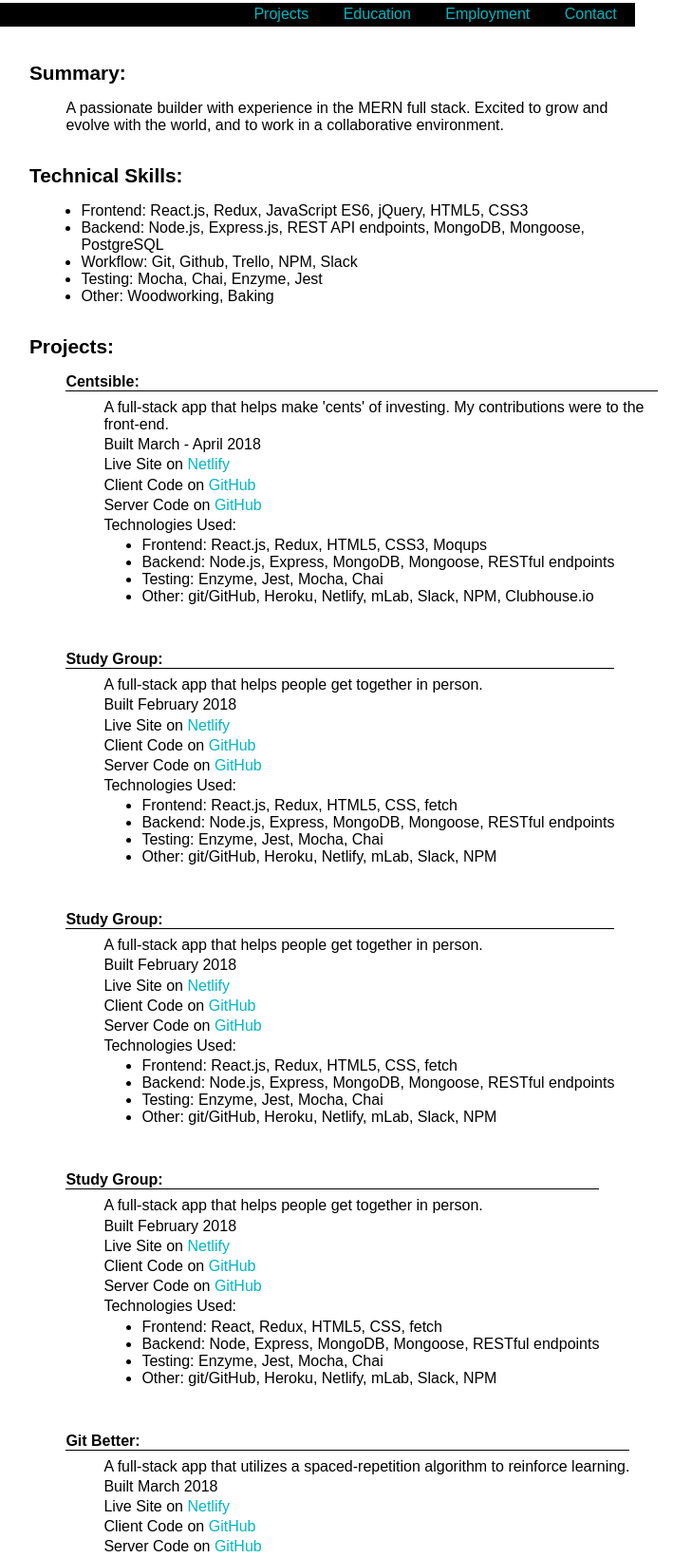
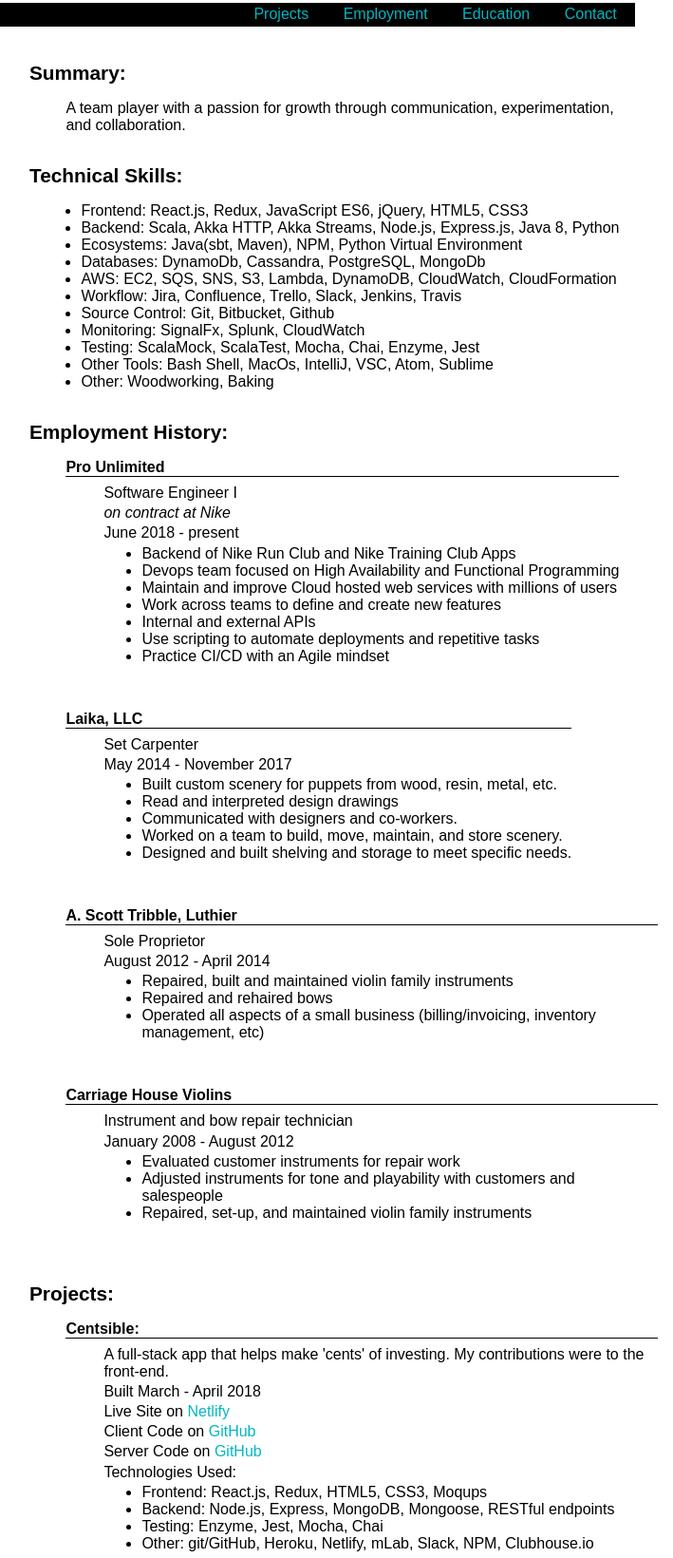
Before and after one commit to ASTribble/resume, a website: page index.html in a window 1280 px wide. Shown: the part 95-1735 px from the top of the page at 95% size, without its empty margins (259-968 px from the left). Drawn offline with Linux system fonts and the light colour scheme; a web font is replaced by a local one.

Commit message:
Initial adjustment for Nike job

```diff
--- a/index.css
+++ b/index.css
@@ -100,6 +100,10 @@
 dd {
   font-weight: normal;
   margin-bottom: .2em;
+}
+
+.italics {
+  font-style: italic;
 }
 
 dd ul {
--- a/index.html
+++ b/index.html
@@ -18,7 +18,7 @@
         A. Scott Tribble.
       </h1>
       <p>
-      Full Stack Web Developer
+        Software Engineer
       </p>
     </section>
     <nav class="menu">
@@ -27,10 +27,10 @@
           <a href="#projects">Projects</a>
         </li>
         <li>
-          <a href="#education">Education</a>
+          <a href="#employment">Employment</a>
         </li>
         <li>
-          <a href="#employment">Employment</a>
+          <a href="#education">Education</a>
         </li>
         <li>
           <a href="#contact">Contact</a>
@@ -42,7 +42,7 @@
       <section id="summary">
         <h2>Summary:</h2>
         <p>
-      A passionate builder with experience in the MERN full stack. Excited to grow and evolve with the world, and to work in a collaborative environment.
+          A team player with a passion for growth through communication, experimentation, and collaboration.
         </p>
       </section>
 
@@ -50,11 +50,78 @@
         <h2>Technical Skills:</h2>
         <ul>
           <li>Frontend: React.js, Redux, JavaScript ES6, jQuery, HTML5, CSS3</li>
-      <li>Backend: Node.js, Express.js, REST API endpoints, MongoDB, Mongoose, PostgreSQL</li>
-      <li>Workflow: Git, Github, Trello, NPM, Slack</li>
-      <li>Testing: Mocha, Chai, Enzyme, Jest</li>
+          <li>Backend: Scala, Akka HTTP, Akka Streams, Node.js, Express.js, Java 8, Python</li>
+          <li>Ecosystems: Java(sbt, Maven), NPM, Python Virtual Environment </li>
+          <li>Databases: DynamoDb, Cassandra, PostgreSQL, MongoDb</li>
+          <li>AWS: EC2, SQS, SNS, S3, Lambda, DynamoDB, CloudWatch, CloudFormation</li>
+          <li>Workflow: Jira, Confluence, Trello, Slack, Jenkins, Travis</li>
+          <li>Source Control: Git, Bitbucket, Github</li>
+          <li>Monitoring: SignalFx, Splunk, CloudWatch</li>
+          <li>Testing: ScalaMock, ScalaTest, Mocha, Chai, Enzyme, Jest</li>
+          <li>Other Tools: Bash Shell, MacOs, IntelliJ, VSC, Atom, Sublime</li>
           <li>Other: Woodworking, Baking</li>
         </ul>
+      </section>
+
+      <section id="employment">
+        <h2>Employment History:</h2>
+
+        <dl>
+          <dt>Pro Unlimited</dt>
+          <dd>Software Engineer I</dd>
+          <dd class='italics'>on contract at Nike</dd>
+          <dd>June 2018 - present</dd>
+          <dd>
+            <ul>
+              <li>Backend of Nike Run Club and Nike Training Club Apps</li>
+              <li>Devops team focused on High Availability and Functional Programming</li>
+              <li>Maintain and improve Cloud hosted web services with millions of users</li>
+              <li>Work across teams to define and create new features</li>
+              <li>Internal and external APIs</li>
+              <li>Use scripting to automate deployments and repetitive tasks</li>
+              <li>Practice CI/CD with an Agile mindset</li>
+            </ul>
+          </dd>
+        </dl>
+
+        <dl>
+          <dt>Laika, LLC</dt>
+          <dd>Set Carpenter</dd>
+          <dd>May 2014 - November 2017</dd>
+          <dd>
+            <ul>
+              <li>Built custom scenery for puppets from wood, resin, metal, etc.</li>
+              <li>Read and interpreted design drawings</li>
+              <li>Communicated with designers and co-workers.</li>
+              <li>Worked on a team to build, move, maintain, and store scenery.</li>
+              <li>Designed and built shelving and storage to meet specific needs.</li>
+            </ul>
+          </dd>
+        </dl>
+        <dl>
+          <dt>A. Scott Tribble, Luthier</dt>
+          <dd>Sole Proprietor</dd>
+          <dd>August 2012 - April 2014</dd>
+          <dd>
+            <ul>
+              <li>Repaired, built and maintained violin family instruments</li>
+              <li>Repaired and rehaired bows</li>
+              <li>Operated all aspects of a  small business (billing/invoicing, inventory management, etc)</li>
+            </ul>
+          </dd>
+        </dl>
+        <dl>
+          <dt>Carriage House Violins</dt>
+          <dd>Instrument and bow repair technician</dd>
+          <dd>January 2008 - August 2012</dd>
+          <dd>
+            <ul>
+              <li>Evaluated customer instruments for repair work</li>
+              <li>Adjusted instruments for tone and playability with customers and salespeople</li>
+              <li>Repaired, set-up, and maintained violin family instruments</li>
+            </ul>
+          </dd>
+        </dl>
       </section>
 
       <section id="projects">
@@ -121,67 +188,7 @@
             </ul>
           </dd>
         </dl>
-    <dl>
-      <dt>Study Group:</dt>
-      <dd>A full-stack app that helps people get together in person.</dd>
-      <dd>Built February 2018</dd>
-      <dd class='code-link'>Live Site on
-        <a href='https://study-group.netlify.com/' target='_blank'>Netlify</a>
-      </dd>
-      <dd class='code-link'>Client Code on
-        <a href='https://github.com/ASTribble/StudyGroup-client' target='_blank'>GitHub</a>
-      </dd>
-        <dd class='code-link'>Server Code on
-          <a href='https://github.com/ASTribble/StudyGroup-server' target='_blank'>GitHub</a>
-        </dd>
-      <dd>Technologies Used:
-        <ul>
-          <li>
-             Frontend: React.js, Redux, HTML5, CSS, fetch
-          </li>
-          <li>
-             Backend: Node.js, Express, MongoDB, Mongoose, RESTful endpoints
-          </li>
-          <li>
-             Testing: Enzyme, Jest, Mocha, Chai
-          </li>
-          <li>
-            Other: git/GitHub, Heroku, Netlify, mLab, Slack, NPM
-          </li>
-        </ul>
-      </dd>
-    </dl>
-    <dl>
-      <dt>Study Group:</dt>
-      <dd>A full-stack app that helps people get together in person.</dd>
-      <dd>Built February 2018</dd>
-      <dd class='code-link'>Live Site on
-        <a href='https://study-group.netlify.com/' target='_blank'>Netlify</a>
-      </dd>
-      <dd class='code-link'>Client Code on
-        <a href='https://github.com/ASTribble/StudyGroup-client' target='_blank'>GitHub</a>
-      </dd>
-        <dd class='code-link'>Server Code on
-          <a href='https://github.com/ASTribble/StudyGroup-server' target='_blank'>GitHub</a>
-        </dd>
-      <dd>Technologies Used:
-        <ul>
-          <li>
-             Frontend: React, Redux, HTML5, CSS, fetch
-          </li>
-          <li>
-             Backend: Node, Express, MongoDB, Mongoose, RESTful endpoints
-          </li>
-          <li>
-             Testing: Enzyme, Jest, Mocha, Chai
-          </li>
-          <li>
-            Other: git/GitHub, Heroku, Netlify, mLab, Slack, NPM
-          </li>
-        </ul>
-      </dd>
-    </dl>
-
+    <!--
         <dl>
           <dt>Git Better:</dt>
           <dd>A full-stack app that utilizes a spaced-repetition algorithm to reinforce learning.</dd>
@@ -211,7 +218,7 @@
               </li>
             </ul>
           </dd>
-    </dl>
+        </dl> -->
 
           <!-- <dl>
             <dt>Song Cellar:</dt>
@@ -319,49 +326,6 @@
         </dl>
     </section>
 
-    <section id="employment">
-      <h2>Employment History:</h2>
-
-      <dl>
-        <dt>Laika, LLC</dt>
-        <dd>Set Carpenter</dd>
-        <dd>May 2014 - November 2017</dd>
-        <dd>
-          <ul>
-            <li> Built custom scenery for puppets from wood, resin, metal, etc.</li>
-            <li>Read and interpreted design drawings</li>
-            <li>Communicated with designers and co-workers.</li>
-            <li> Worked on a team to build, move, maintain, and store scenery.</li>
-            <li>Designed and built shelving and storage to meet specific needs.</li>
-          </ul>
-        </dd>
-      </dl>
-      <dl>
-        <dt>A. Scott Tribble, Luthier</dt>
-        <dd>Sole Proprietor</dd>
-        <dd>August 2012 - April 2014</dd>
-        <dd>
-          <ul>
-            <li>Repaired, built and maintained violin family instruments</li>
-            <li>Repaired and rehaired bows</li>
-            <li>Maintained home shop through billing/invoicing, inventory management, etc</li>
-          </ul>
-        </dd>
-      </dl>
-      <dl>
-        <dt>Carriage House Violins</dt>
-        <dd>Instrument and bow repair technician</dd>
-        <dd>January 2008 - August 2012</dd>
-        <dd>
-          <ul>
-            <li>Evaluated customer instruments for repair work,</li>
-            <li>Made adjustments to instruments with customers and salespeople.</li>
-            <li>Repaired, set-up, and maintained violin family instruments</li>
-          </ul>
-        </dd>
-      </dl>
-    </section>
-
   </main>
 
   <footer>
@@ -375,10 +339,10 @@
     <ul>
 
       <li>Live: Portland, Oregon!</li>
-      <li>
+      <!-- <li>
         On the Phone:
         <a href="tel://1-503-908-3970">503-908-3970</a>
-      </li>
+      </li> -->
       <li>
         By email:
         <a href="mailto:a.scott.tribble@gmail.com?subject=You are awesome.">a.scott.tribble@gmail.com</a>
--- a/package.json
+++ b/package.json
@@ -15,5 +15,9 @@
   "bugs": {
     "url": "https://github.com/ASTribble/resume/issues"
   },
-  "homepage": "https://github.com/ASTribble/resume#readme"
+  "homepage": "https://github.com/ASTribble/resume#readme",
+  "dependencies": {
+    "nodemon": "^1.19.0",
+    "npm": "^6.9.0"
+  }
 }
```
Also changed, not shown: 1 other file. Lines whose indentation alone changed are shown as unchanged.
